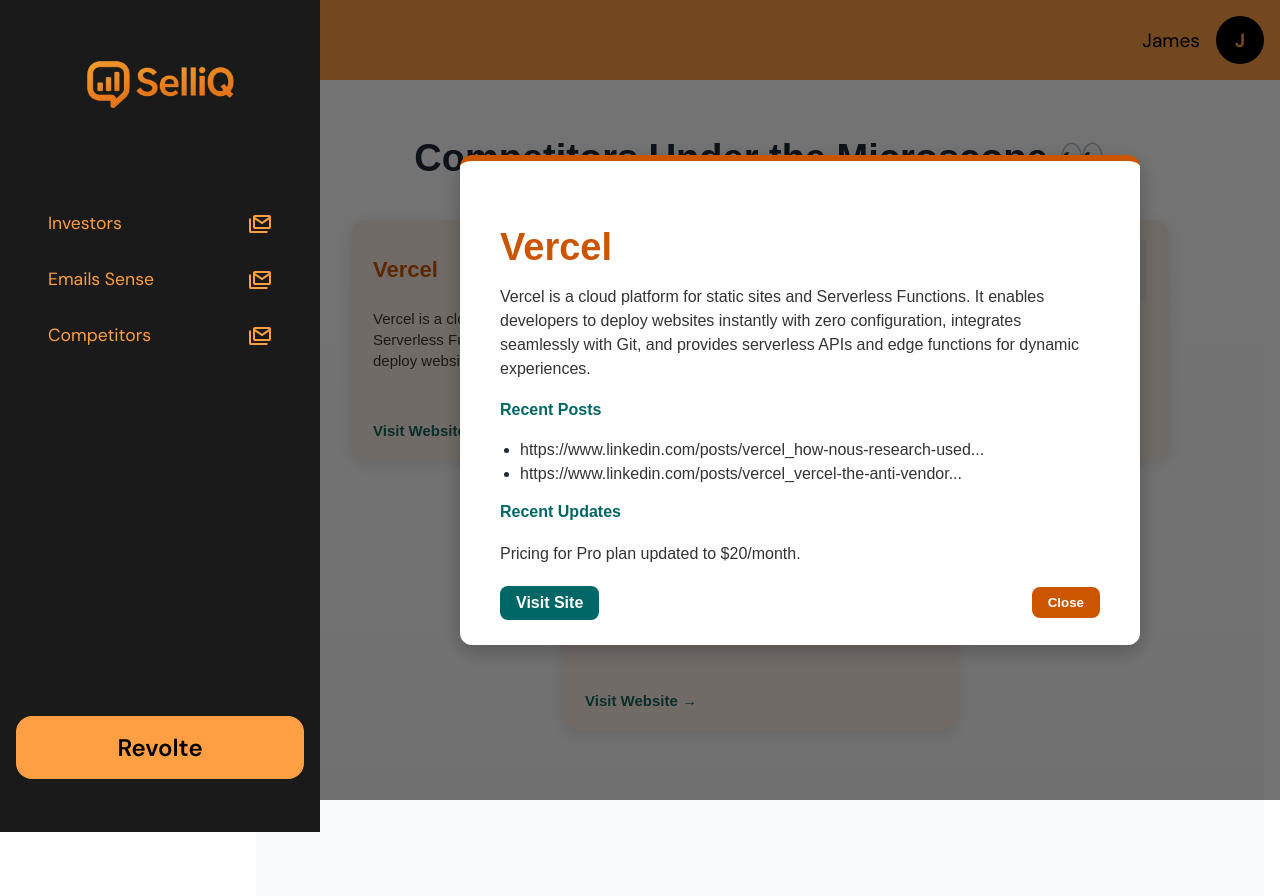
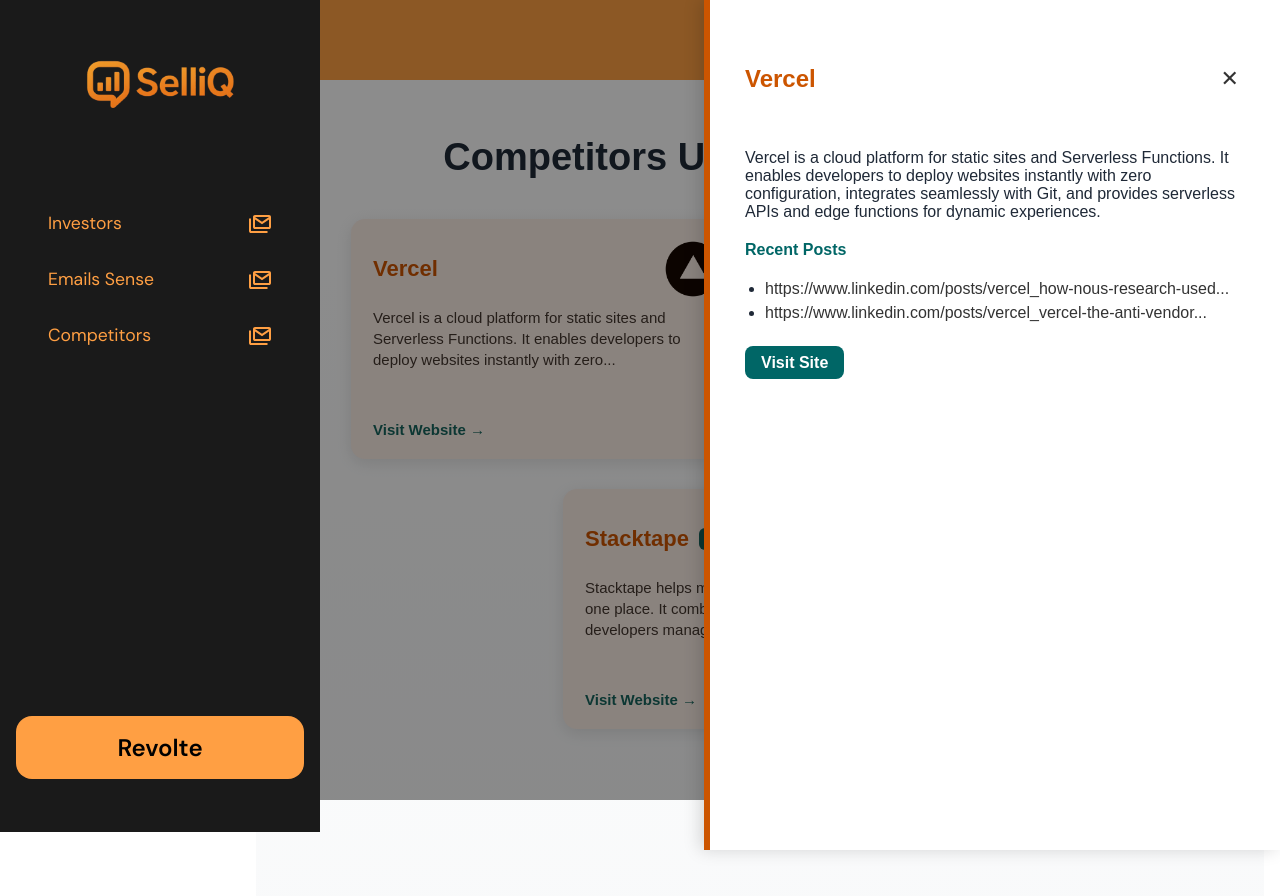
Before and after one commit to sshakthipriya/SelliQ, a React (Vite) app: page /competitors in a window 1280 px wide. Both pictures are taken after a click on the element 548 px from the left and 340 px from the top of the page. Shown: the top 896 px of the page. Built offline with nearby package versions, Linux system fonts and the light colour scheme; no server answers; a web font is replaced by a local one.

Commit message:
added badge for new update

```diff
--- a/src/modules/Features/Monitor/index.jsx
+++ b/src/modules/Features/Monitor/index.jsx
@@ -14,7 +14,7 @@
         "https://www.linkedin.com/posts/vercel_how-nous-research-used-botid-to-block-automated-activity-7394503278987878400-_nrd",
         "https://www.linkedin.com/posts/vercel_vercel-the-anti-vendor-lock-in-cloud-vercel-activity-7393778486882050048-Ykxx",
       ],
-      updates: "Pricing for Pro plan updated to $20/month.",
+      // updates: "Pricing for Pro plan updated to $20/month.",
       linkedInUrl: "https://www.linkedin.com/company/vercel",
       websiteUrl: "https://vercel.com/",
     },
@@ -51,7 +51,6 @@
   const [competitors, setCompetitors] = useState([]);
   const [loading, setLoading] = useState(true);
 
-  // ✅ Moved useEffect above return and fixed axios import
   useEffect(() => {
     axios
       .get("https://your-api-url.com/competitors")
@@ -61,7 +60,7 @@
       })
       .catch((error) => {
         console.error("Error fetching competitors:", error);
-        setCompetitors(fallbackData); // fallback to local data
+        setCompetitors(fallbackData);
         setLoading(false);
       });
   }, []);
@@ -76,7 +75,7 @@
 
   return (
     <div className="monitor-container">
-      <h2>Competitors Under the Microscope 👀</h2>
+      <h2>Competitors Under the Microscope</h2>
 
       <div className="cards">
         {competitors.map((item) => (
@@ -86,19 +85,26 @@
             onClick={() => setSelected(item)}
           >
             <div className="card-header">
-              <h3>{item.name}</h3>
+              <div className="title-badge">
+                <h3>{item.name}</h3>
+                {item.updates && item.updates.trim() !== "" && (
+                  <span className="badge">New Update</span>
+                )}
+              </div>
               <img src={item.logo} alt={item.name} className="logo" />
             </div>
+
             <div className="card-body">
               <p>{item.description.slice(0, 130)}...</p>
             </div>
+
             <div className="card-footer">
               <a
                 href={item.websiteUrl}
                 target="_blank"
                 rel="noopener noreferrer"
                 className="visit-link"
-                onClick={(e) => e.stopPropagation()} // ✅ prevents modal from opening
+                onClick={(e) => e.stopPropagation()}
               >
                 Visit Website →
               </a>
@@ -108,9 +114,18 @@
       </div>
 
       {selected && (
-        <div className="modal-overlay" onClick={() => setSelected(null)}>
-          <div className="modal" onClick={(e) => e.stopPropagation()}>
-            <h2>{selected.name}</h2>
+        <>
+          <div
+            className="drawer-overlay"
+            onClick={() => setSelected(null)}
+          ></div>
+          <div className={`drawer ${selected ? "open" : ""}`}>
+            <div className="drawer-header">
+              <h2>{selected.name}</h2>
+              <button className="close-btn" onClick={() => setSelected(null)}>
+                ✕
+              </button>
+            </div>
             <p>{selected.description}</p>
 
             <h4>Recent Posts</h4>
@@ -124,10 +139,14 @@
               ))}
             </ul>
 
-            <h4>Recent Updates</h4>
-            <p>{selected.updates}</p>
+            {selected?.updates && selected?.updates.trim() !== "" && (
+              <>
+                <h4>Recent Updates</h4>
+                <p>{selected.updates}</p>
+              </>
+            )}
 
-            <div className="modal-footer">
+            <div className="drawer-footer">
               <a
                 href={selected.websiteUrl}
                 target="_blank"
@@ -136,12 +155,9 @@
               >
                 Visit Site
               </a>
-              <button className="close-btn" onClick={() => setSelected(null)}>
-                Close
-              </button>
             </div>
           </div>
-        </div>
+        </>
       )}
     </div>
   );
--- a/src/modules/Features/Monitor/index.scss
+++ b/src/modules/Features/Monitor/index.scss
@@ -1,6 +1,5 @@
 .monitor-container {
   font-family: "Reddit Sans", sans-serif;
-  text-align: center;
   color: #1f2937;
   background: linear-gradient(180deg, #fff, #f8f9fa);
   min-height: 100vh;
@@ -12,6 +11,7 @@
     margin: 40px 0;
     color: #1f2937;
     animation: fadeInDown 0.8s ease;
+    text-align: center;
   }
 
   .cards {
@@ -104,38 +104,55 @@
     }
   }
 
-  /* Modal styles (unchanged) */
-  .modal-overlay {
+  /* Drawer styles */
+  .drawer-overlay {
     position: fixed;
     inset: 0;
-    background: rgba(0, 0, 0, 0.55);
+    background: rgba(0, 0, 0, 0.45);
+    z-index: 10;
+    animation: fadeIn 0.3s ease;
+  }
+
+  .drawer {
+    position: fixed;
+    top: 0;
+    right: -600px;
+    width: 500px;
+    height: 100vh;
+    background: #fff;
+    box-shadow: -4px 0 16px rgba(0, 0, 0, 0.15);
+    border-left: 6px solid #cc5500;
+    padding: 25px 35px;
+    overflow-y: auto;
+    transition: right 0.4s ease;
+    z-index: 11;
+
+    &.open {
+      right: 0;
+    }
+
+    .drawer-header {
       display: flex;
-    justify-content: center;
+      justify-content: space-between;
       align-items: center;
-    z-index: 10;
-    margin-left: 20rem;
-
-    .modal {
-      background: #ffffff;
-      padding: 25px 40px;
-      border-radius: 12px;
-      width: 600px;
-      max-width: 90%;
-      box-shadow: 0 6px 20px rgba(0, 0, 0, 0.25);
-      position: relative;
-      text-align: left;
-      animation: fadeInUp 0.4s ease;
-      border-top: 6px solid #cc5500;
+      margin-bottom: 15px;
 
       h2 {
         color: #cc5500;
-        margin-bottom: 15px;
+        font-size: 24px;
       }
 
-      p {
+      .close-btn {
+        background: none;
+        border: none;
+        font-size: 22px;
+        cursor: pointer;
         color: #333;
-        font-size: 16px;
-        line-height: 1.5;
+        transition: color 0.2s;
+        &:hover {
+          color: #cc5500;
+        }
+      }
     }
 
     h4 {
@@ -162,12 +179,9 @@
       }
     }
 
-      .modal-footer {
-        display: flex;
-        justify-content: space-between;
-        align-items: center;
-        margin-top: 20px;
-
+    .drawer-footer {
+      margin-top: 2rem;
+      text-align: left;
       .visit-site {
         color: #fff;
         background-color: #006666;
@@ -181,22 +195,15 @@
           background-color: #009999;
         }
       }
-
-        .close-btn {
-          padding: 8px 16px;
-          background: #cc5500;
-          color: #fff;
-          border: none;
-          border-radius: 8px;
-          cursor: pointer;
-          font-weight: 600;
-          transition: 0.2s;
-
-          &:hover {
-            background: #ff7a1a;
     }
   }
+
+  @keyframes fadeIn {
+    from {
+      opacity: 0;
     }
+    to {
+      opacity: 1;
     }
   }
 
@@ -223,3 +230,37 @@
     }
   }
 }
+
+.title-badge {
+  display: flex;
+  align-items: center;
+  gap: 10px;
+
+  h3 {
+    margin: 0;
+    color: #cc5500;
+    font-size: 22px;
+  }
+
+  .badge {
+    background-color: #006666;
+    color: #fff;
+    font-size: 12px;
+    font-weight: 600;
+    padding: 4px 8px;
+    border-radius: 6px;
+    animation: pulseBadge 1.5s infinite;
+  }
+}
+
+@keyframes pulseBadge {
+  0% {
+    box-shadow: 0 0 0 0 rgba(204, 85, 0, 0.4);
+  }
+  70% {
+    box-shadow: 0 0 0 6px rgba(204, 85, 0, 0);
+  }
+  100% {
+    box-shadow: 0 0 0 0 rgba(204, 85, 0, 0);
+  }
+}
```
Lines whose indentation alone changed are shown as unchanged.
